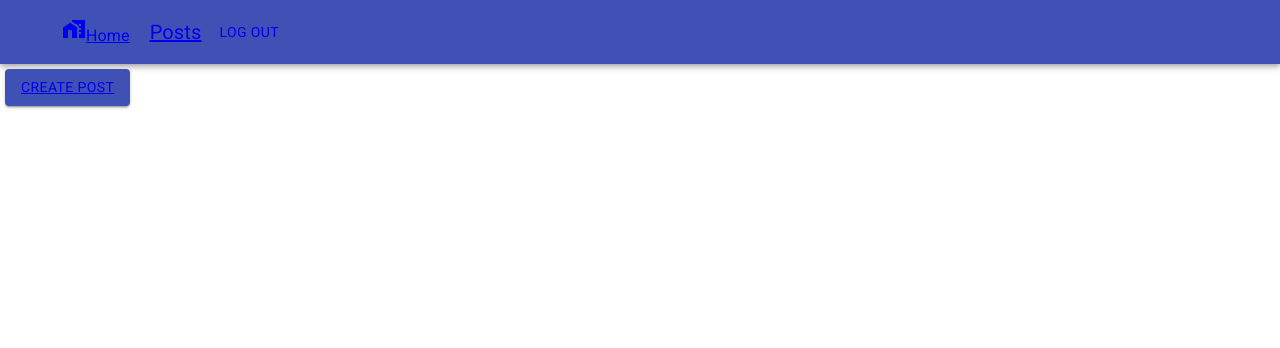
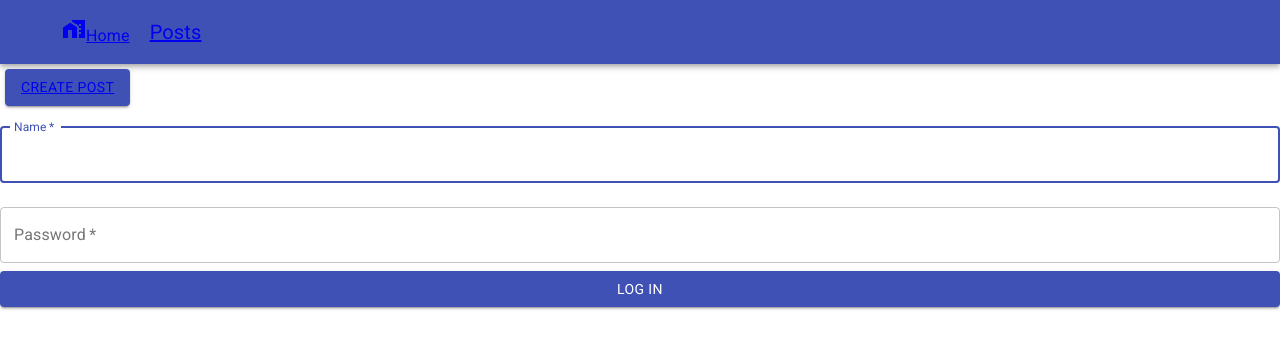
Before and after one commit to Tigran-Khanaghyan/ReactJs, a React (Create React App) app in the folder blog-with-react/: page /createPost in a window 1280 px wide. Shown: the top 348 px of the page. Built offline with nearby package versions, Linux system fonts and the light colour scheme.

Commit message:
feat: add redirect link for posts

```diff
--- a/blog-with-react/src/components/Main/Main.jsx
+++ b/blog-with-react/src/components/Main/Main.jsx
@@ -1,34 +1,33 @@
 import React from "react";
 import MenuHeader from "../MenuHeader/MenuHeader";
-import { BrowserRouter as Router, Switch, Route } from "react-router-dom";
+import { BrowserRouter as Router, Switch, Route, Redirect } from "react-router-dom";
 import { MainPageText } from "../MainPageText/MainPageText";
 import Authentication from "../Authentication/Index";
+import CreatePost from "../createPost/CreatePost";
 
-export  class Main extends React.Component  {
-  constructor(props){
-    super(props)
 
-    this.state ={
-      isLoggedIn: true
-    }
+export class Main extends React.Component {
+  constructor(props) {
+    super(props);
+
+    this.state = {
+      isLoggedIn: true,
+    };
   }
 
   render() {
-    const {isLoggedIn} = this.state
-    let logName = isLoggedIn ? "Log out" : "Log in"
     return (
       <Router>
-        <MenuHeader logName={logName} />
+        <MenuHeader/>
         <Switch>
           <Route exact path="/">
             <MainPageText />
           </Route>
-          {/* <Route  path="/posts">
-              <Authentication/>
-          </Route> */}
+
           <Route path="/login">
             <Authentication />
           </Route>
+          <Route  to={{pathname: "/posts" }}render={() => (this.state.isLoggedIn ? (<CreatePost/>) : (<Redirect to="/login"/>))}/>
         </Switch>
       </Router>
     );
--- a/blog-with-react/src/components/MainPageText/MainPageText.jsx
+++ b/blog-with-react/src/components/MainPageText/MainPageText.jsx
@@ -1,7 +1,6 @@
 import React from "react";
 import { Typography } from "@material-ui/core";
-// import Link from "@material-ui/core/Link";
-import { BrowserRouter as Router, Link } from "react-router-dom";
+import { Link } from "react-router-dom";
 
 export function MainPageText() {
   return (
--- a/blog-with-react/src/components/MenuHeader/MenuHeader.jsx
+++ b/blog-with-react/src/components/MenuHeader/MenuHeader.jsx
@@ -1,5 +1,4 @@
 import React from "react";
-import { makeStyles } from "@material-ui/core/styles";
 import AppBar from "@material-ui/core/AppBar";
 import Toolbar from "@material-ui/core/Toolbar";
 import Typography from "@material-ui/core/Typography";
@@ -8,6 +7,7 @@ import IconButton from "@material-ui/core/IconButton";
 import HomeWorkIcon from "@material-ui/icons/HomeWork";
 import { withStyles } from "@material-ui/core/styles";
 import { Link } from "react-router-dom";
+
 
 const styles = (theme) => ({
   root: {
@@ -28,11 +28,11 @@ const styles = (theme) => ({
   },
 });
 
- function MenuHeader(props) {
-  const {classes} = props
+function MenuHeader(props) {
+  const { classes } = props;
 
   return (
-    <div className={classes.root}>
+    <>
       <AppBar position="static">
         <Toolbar>
           <IconButton
@@ -42,33 +42,30 @@ const styles = (theme) => ({
             aria-label="menu"
           ></IconButton>
           <Typography className={classes.title}>
-            <Link to="/">
+            <Link exact to="/">
               <HomeWorkIcon />
               Home
             </Link>
           </Typography>
           <Typography variant="h6" className={classes.title}>
-            <Link to="/posts" >
+            <Link exact to="/posts">
               Posts
             </Link>
           </Typography>
-          <Link to="/login">
+          <Link exact to="/login">
             <Button color="inherit">{props.logName}</Button>
           </Link>
         </Toolbar>
       </AppBar>
 
       <Button
-
         className={classes.createButton}
         color="primary"
         variant="contained"
       >
-        <Link to="/protected" >
-        Create Post
-        </Link>
+        <Link to="/posts">Create Post</Link>
       </Button>
-    </div>
+    </>
   );
 }
 
--- a/blog-with-react/src/components/createPost/CreatePost.jsx
+++ b/blog-with-react/src/components/createPost/CreatePost.jsx
@@ -0,0 +1,56 @@
+import React from "react";
+import { TextField } from "@material-ui/core";
+import { Button } from "@material-ui/core";
+import { withStyles } from "@material-ui/core/styles";
+
+
+let styles = {
+    submit : {
+        color: "white"
+    }
+}
+
+ class CreatePost extends React.Component {
+  render() {
+    return (
+      <div>
+        <TextField
+          variant="outlined"
+          margin="normal"
+          required
+          fullWidth
+          id="text"
+          label="Name"
+          name="text"
+          autoComplete="name"
+          autoFocus
+          onChange={this.props.handleTitle}
+        />
+        <TextField
+          variant="outlined"
+          margin="normal"
+          required
+          fullWidth
+          name="password"
+          label="Password"
+          type="password"
+          id="password"
+          autoComplete="current-password"
+          onChange={this.props.handleContent}
+        />
+        <Button
+          type="submit"
+          fullWidth
+          variant="contained"
+          color="primary"
+          className={styles.submit}
+          onClick={this.props.createPost}
+        >
+          Log in
+        </Button>
+      </div>
+    );
+  }
+}
+
+export default withStyles(styles)(CreatePost)
```
Also changed, not shown: blog-with-react/src/App.js (+5 -4 lines), blog-with-react/src/components/Authentication/Logout.jsx (+9 -11 lines).
